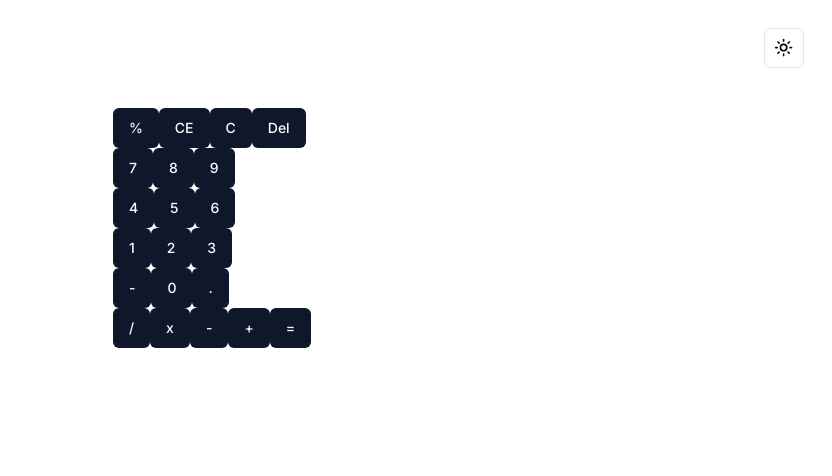
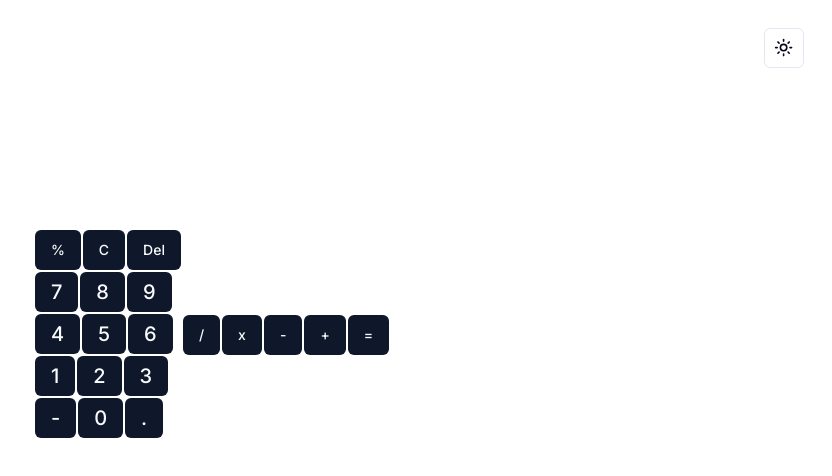
Before and after one commit to clavelian/calculator, a Next.js app in the folder calc/calc/: page / in a window 1280 px wide. Shown: the top 476 px of the page, without its empty margins (448-1280 px from the left). Built offline with nearby package versions, Linux system fonts and the light colour scheme.

Commit message:
feat: futher improving of the structure

```diff
--- a/calc/calc/app/page.tsx
+++ b/calc/calc/app/page.tsx
@@ -10,48 +10,49 @@ export default function Home() {
           <ModeToggle />
         </div>
       </nav>
+      {/* main */}
+      <div className="flex justify-center items-center py-10 ">
+        <div className="screen p-10 border-white rounded-sm border flex justify-center place-items-center"></div>
+      </div>
       <main className="flex justify-center place-items-center">
-        <div className="calculatorHolder p-5 border-foreground"></div>
-        <div className="screen p-10 ">
+        <div className="calculatorHolder p-5 border border-white "></div>
         <div className="numpad">
           <div className="etc">
-              <Button>%</Button>
-              <Button>CE</Button>
-              <Button>C</Button>
-              <Button>Del</Button>
+            <Button className="mr-0.5">%</Button>
+            <Button className="mr-0.5">C</Button>
+            <Button className="mr-0.5">Del</Button>
           </div>
           {/* 789 */}
           <div className="top">
-              <Button>7</Button>
-              <Button>8</Button>
-              <Button>9</Button>
+            <Button className="text-xl mr-0.5 mt-0.5">7</Button>
+            <Button className="text-xl mr-0.5 mt-0.5">8</Button>
+            <Button className="text-xl mr-0.5 mt-0.5">9</Button>
           </div>
           {/* 456 */}
           <div className="mid">
-              <Button>4</Button>
-              <Button>5</Button>
-              <Button>6</Button>
+            <Button className="text-xl mr-0.5 mt-0.5">4</Button>
+            <Button className="text-xl mr-0.5 mt-0.5">5</Button>
+            <Button className="text-xl mr-0.5 mt-0.5">6</Button>
           </div>
           {/* 123 */}
           <div className="low">
-              <Button>1</Button>
-              <Button>2</Button>
-              <Button>3</Button>
+            <Button className="text-xl mr-0.5 mt-0.5">1</Button>
+            <Button className="text-xl mr-0.5 mt-0.5">2</Button>
+            <Button className="text-xl mr-0.5 mt-0.5">3</Button>
           </div>
           {/* -0. */}
           <div className="lower">
-              <Button>-</Button>
-              <Button>0</Button>
-              <Button>.</Button>
+            <Button className="text-xl mr-0.5 mt-0.5">-</Button>
+            <Button className="text-xl mr-0.5 mt-0.5">0</Button>
+            <Button className="text-xl mr-0.5 mt-0.5">.</Button>
           </div>
         </div>
-          <div className="operator">
-            <Button>/</Button>
-            <Button>x</Button>
-            <Button>-</Button>
-            <Button>+</Button>
-            <Button>=</Button>
-          </div>
+        <div className="operator flex-col-reverse">
+          <Button className="mr-0.5 mt-0.5">/</Button>
+          <Button className="mr-0.5 mt-0.5">x</Button>
+          <Button className="mr-0.5 mt-0.5">-</Button>
+          <Button className="mr-0.5 mt-0.5">+</Button>
+          <Button className="mr-0.5 mt-0.5">=</Button>
         </div>
       </main>
     </>
```
Lines whose indentation alone changed are shown as unchanged.
